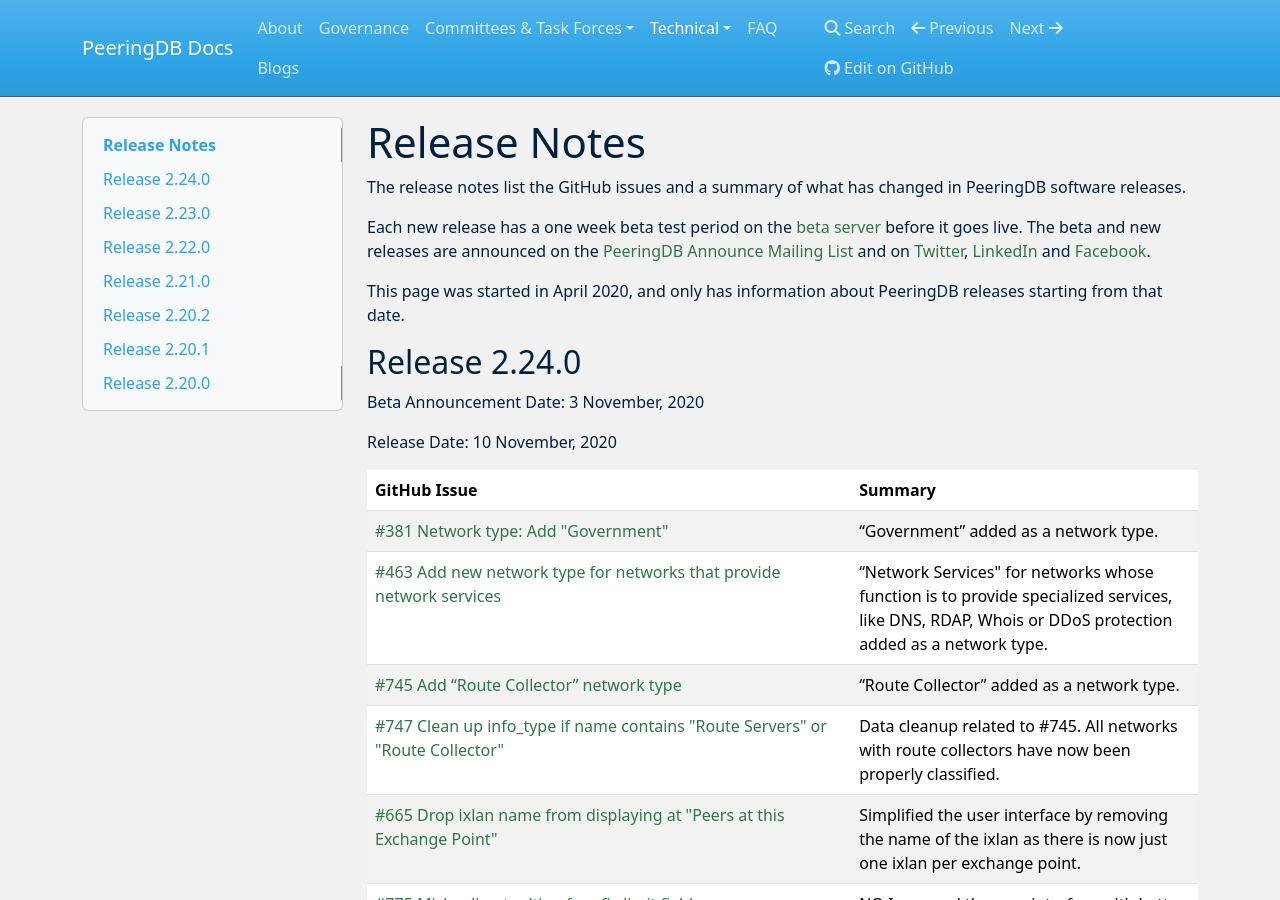
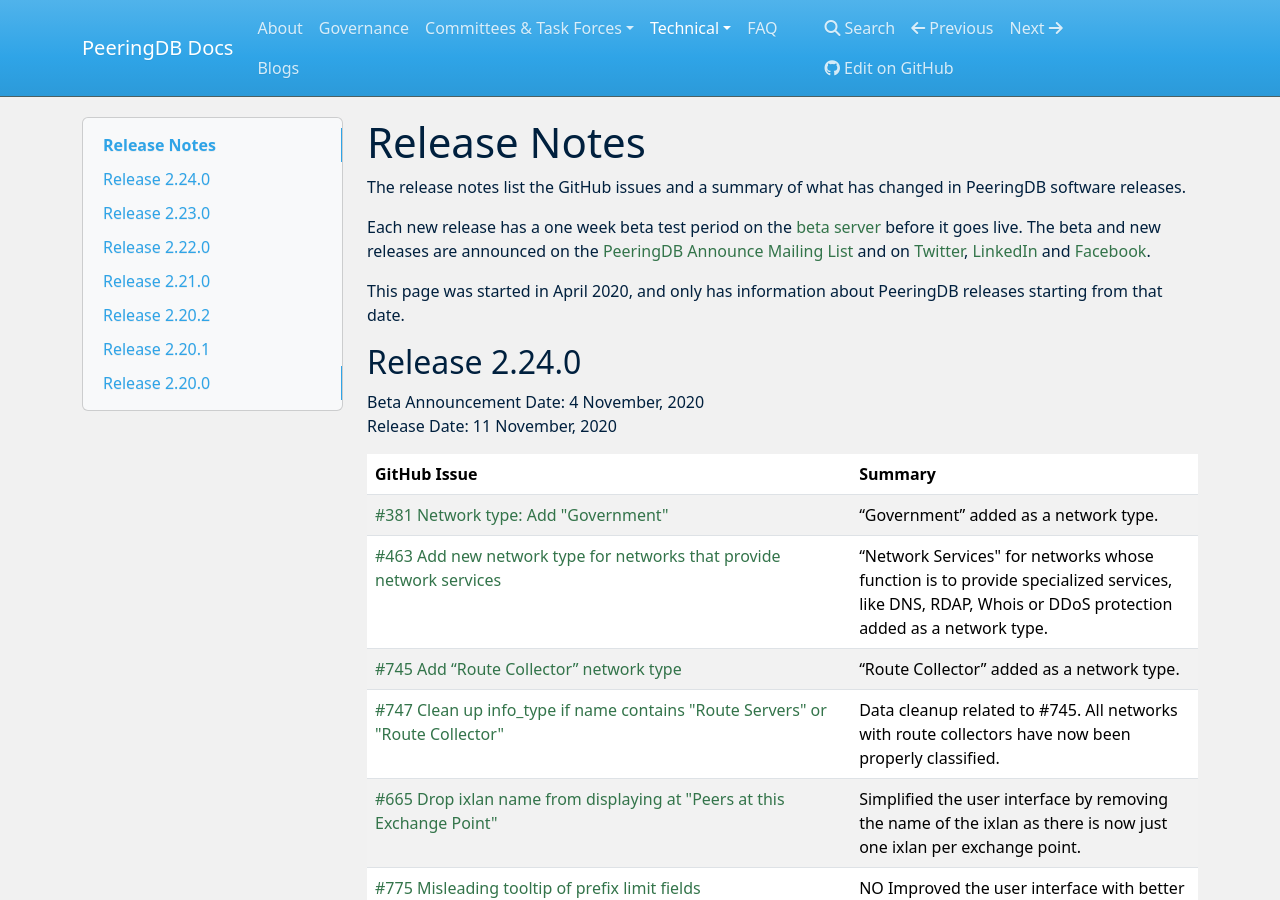
Before and after one commit to peeringdb/docs, an MkDocs documentation site: the page built from docs/release_notes/index.md, in a window 1280 px wide and 900 px high. Built offline with MkDocs 1.6.1, drawn with Linux system fonts in a browser that asks for light colours; nearby versions of some CDN libraries.

Commit message:
Corrected 2.24.0 dates.

```diff
--- a/docs/release_notes/index.md
+++ b/docs/release_notes/index.md
@@ -8,9 +8,8 @@
 
 ## Release 2.24.0
 
-Beta Announcement Date: 3 November, 2020
-
-Release Date: 10 November, 2020
+Beta Announcement Date: 4 November, 2020
+Release Date: 11 November, 2020
 
 | **GitHub Issue** | **Summary** |
 | ----------------- | ----------- |
```
